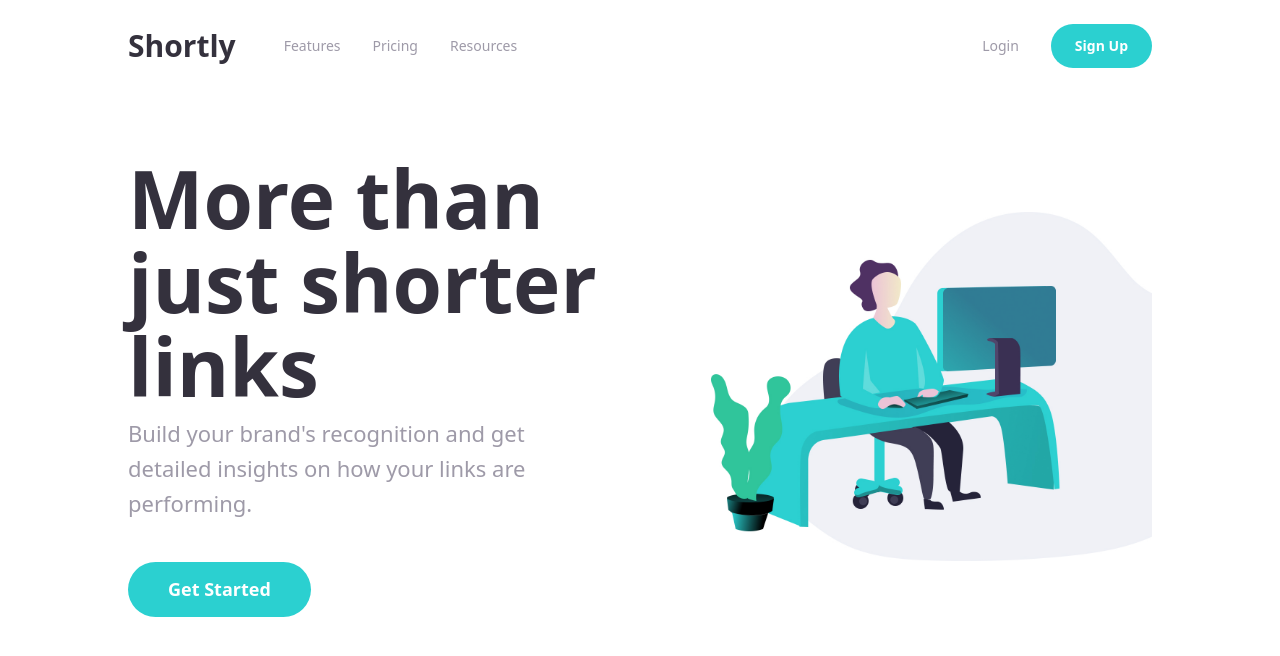
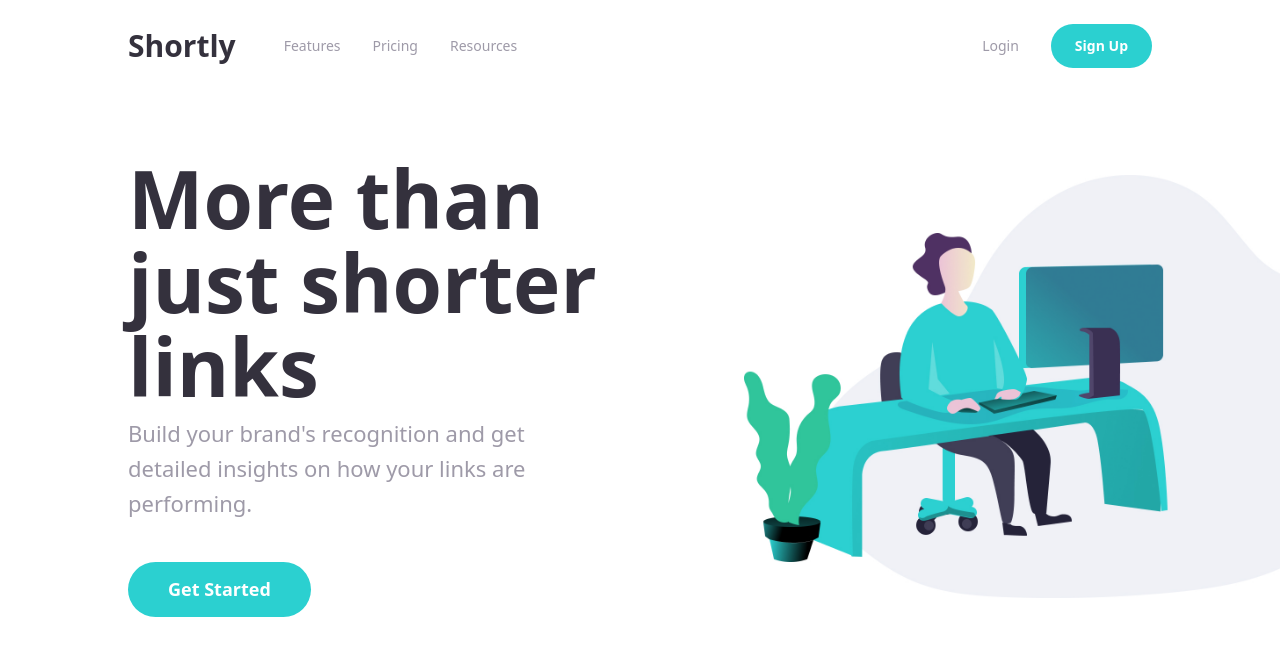
Before and after one commit to MsadafK/url-shortening-api-landing-page, a React (Vite) app: page / in a window 1280 px wide. Shown: the top 656 px of the page. Built offline with nearby package versions, Linux system fonts and the light colour scheme.

Commit message:
corrected navbar and hero-section

```diff
--- a/src/components/Header/Header.jsx
+++ b/src/components/Header/Header.jsx
@@ -7,7 +7,7 @@ export default function Header() {
 
   return (
     <header className="bg-white">
-      <nav className="px-6 py-6 lg:px-32 flex items-center justify-between">
+      <nav className="px-6 py-6 lg:px-24 xl:px-32 flex items-center justify-between">
         <div className="flex items-center justify-between gap-12 ">
           {/* Logo */}
           <div className="text-3xl font-bold text-[#34313D]">
--- a/src/components/Main/HeroSection.jsx
+++ b/src/components/Main/HeroSection.jsx
@@ -2,23 +2,23 @@ import workingImage from "../../assets/working-with-computer.jpg";
 
 export default function HeroSection() {
   return (
-    <section className="px-6 pt-8 pb-16 md:pl-24 md:pt-12 md:pb-24 lg:px-32 lg:pt-16 lg:pb-32 overflow-hidden">
-      <div className="flex flex-col md:flex-row-reverse md:items-center md:gap-12 lg:gap-20">
+    <section className="px-6 pt-8 pb-16 lg:pl-24 lg:pt-12 lg:pb-24 lg:pr-0 xl:pl-32 xl:pt-16 xl:pb-32 overflow-hidden">
+      <div className="flex flex-col lg:flex-row-reverse lg:items-center lg:gap-12 xl:gap-20">
         {/* Illustration - Right side on desktop, top on mobile */}
-        <div className="md:flex-1 -mx-6 md:mx-0 mb-9 md:mb-0 relative">
+        <div className="lg:flex-1 -mx-6 lg:mx-0 mb-9 lg:mb-0 relative">
           <img
             src={workingImage}
             alt="Illustration of a person working on a computer"
-            className="w-[93.5%] ml-auto h-auto"
+            className="w-[93.5%] ml-auto h-auto md:w-[85%] lg:w-full"
           />
         </div>
 
         {/* Content - Left side on desktop */}
-        <div className="md:flex-1 text-center md:text-left">
-          <h1 className="text-[2.625rem] md:text-[3.25rem] lg:text-[5rem] font-bold text-[#34313D] leading-[1.15] md:leading-[1.1] lg:leading-[1.05] mb-4 md:mb-1 lg:mb-2">
+        <div className="md:w-[60%] md:mx-auto lg:flex-1 text-center lg:text-left">
+          <h1 className="text-[2.625rem] md:text-[3.75rem] lg:text-[3.25rem] xl:text-[5rem] font-bold text-[#34313D] leading-[1.15] lg:leading-[1.1] xl:leading-[1.05] mb-4 lg:mb-1 xl:mb-2">
             More than just shorter links
           </h1>
-          <p className="text-[#9E9AA8] text-[1.125rem] md:text-[1.25rem] lg:text-[1.375rem] mb-8 md:mb-9 lg:mb-10 leading-[1.7] md:leading-[1.65] lg:leading-[1.6] px-1 md:px-0 md:pr-8 lg:pr-16">
+          <p className="text-[#9E9AA8] text-[1.3rem] md:text-[1.2rem] lg:text-[1.25rem] xl:text-[1.375rem] mb-8 lg:mb-9 xl:mb-10 leading-[1.7] lg:leading-[1.65] xl:leading-[1.6] px-1 lg:px-0 xl:pr-8 xl:pr-16">
             Build your brand's recognition and get detailed insights on how your links are performing.
           </p>
           <button className="bg-[#2BD0D0] hover:bg-[#9AE3E3] transition-colors text-white font-bold px-10 py-[0.875rem] rounded-full text-[1.125rem] md:text-[1.125rem]">
```
